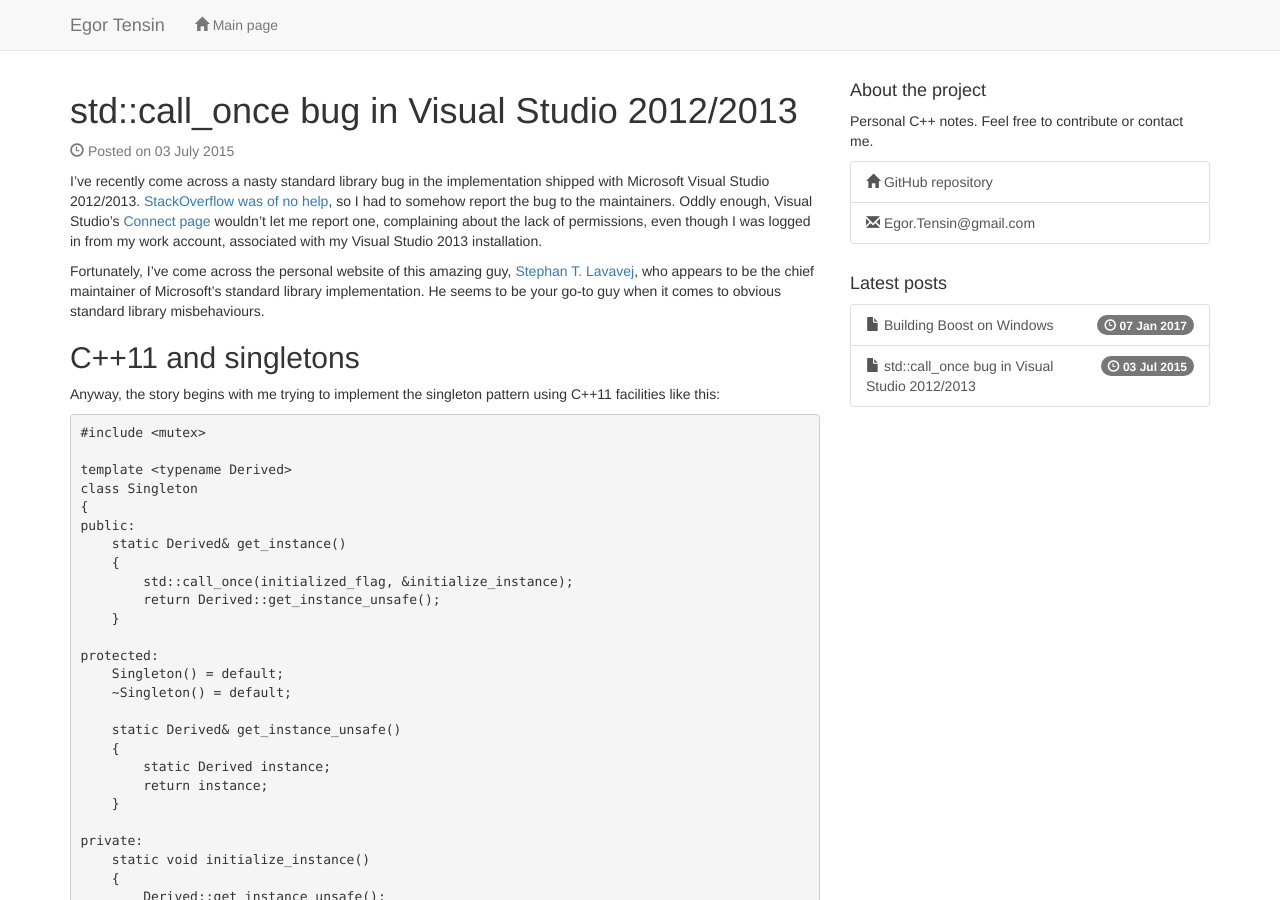
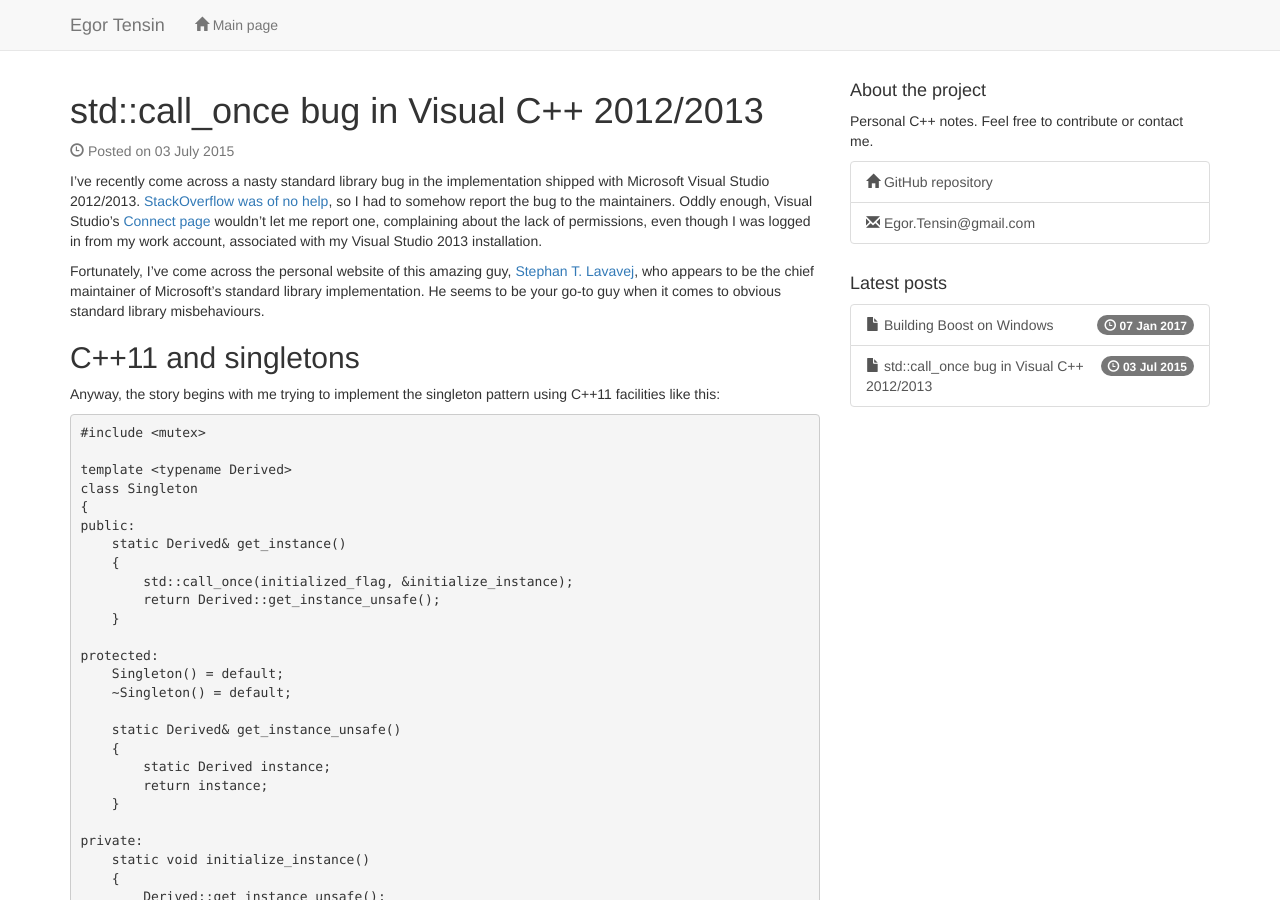
Before and after one commit to egor-tensin/jekyll-theme, a Jekyll site: the page built from _posts/2015-07-03-std-call-once-bug.md, in a window 1280 px wide and 900 px high. Built offline with Jekyll 4.4.1, drawn with Linux system fonts in a browser that asks for light colours; comment, search, counter and statistics services are not loaded.

Commit message:
std::call_once: rename the src/ folder

```diff
--- a/_posts/2015-07-03-std-call-once-bug.md
+++ b/_posts/2015-07-03-std-call-once-bug.md
@@ -1,5 +1,5 @@
 ---
-title: std::call_once bug in Visual Studio 2012/2013
+title: std::call_once bug in Visual C++ 2012/2013
 layout: post
 excerpt: >
   In this post I will describe a nasty bug I've stumbled upon in the C++
@@ -252,7 +252,7 @@
 The [complete code sample] to demonstrate the misbehaviour described above can
 be found in this blog's repository.
 
-[complete code sample]: {{ site.github.repository_url }}/tree/gh-pages/src/posts/std_call_once_bug_in_visual_studio_2012_2013
+[complete code sample]: {{ site.github.repository_url }}/tree/gh-pages/src/posts/std_call_once_bug
 
 Resolution
 ----------
```
